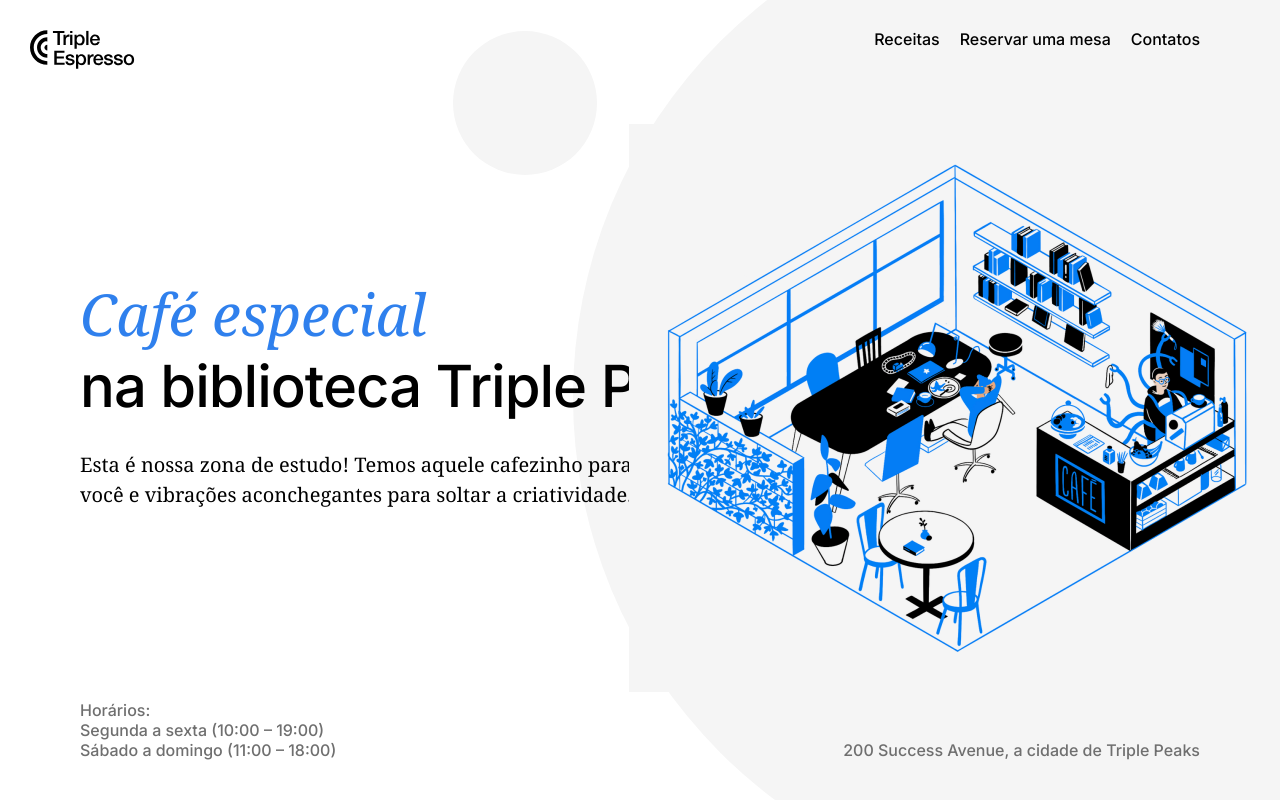
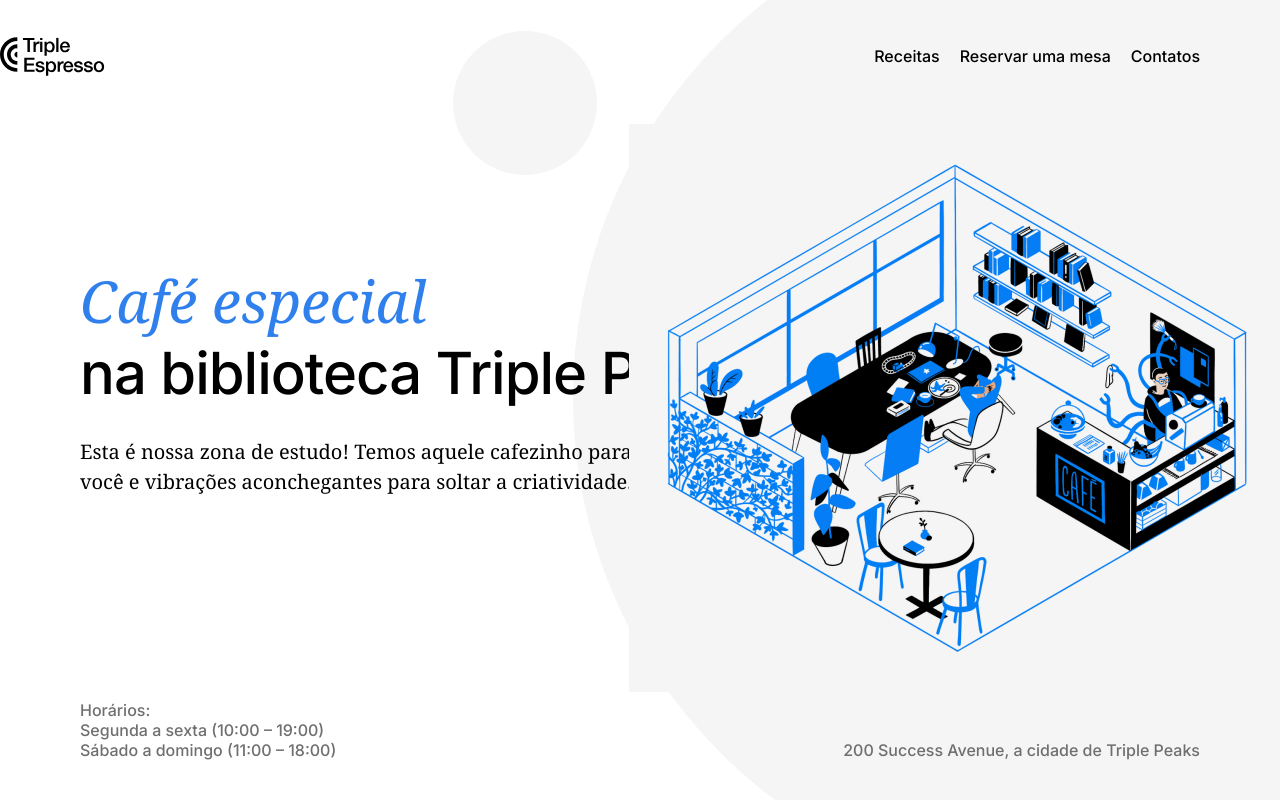
Before and after one commit to vickybispo/web_project_coffeeshop, a plain HTML site: page index.html in a window 1280 px wide. Shown: the top 800 px of the page. Drawn offline with Linux system fonts and the light colour scheme.

Commit message:
corrige layout do nav

```diff
--- a/index.html
+++ b/index.html
@@ -17,7 +17,7 @@
 <body>
   <div class="page">
     <header class="header">
-    <nav>
+    <nav class="nav">
       <img src="./images/logo_coffeeshop_dark.svg" class="nav__logo" alt="logo do café">
       <ul class="nav__links">
         <li>
--- a/pages/index.css
+++ b/pages/index.css
@@ -23,28 +23,28 @@
 }
 .nav {
   display: flex;
+  justify-content: space-between;
   align-items: center;
   width: 100%;
-  height: 0;
   padding-top: 30px;
 
 }
 .nav__logo {
-  position: relative;
+ /* position: relative;
   top: 30px;
-  left: 30px;
+  left: 30px; */
   width: 105px;
   height: 39px;
 }
 
 .nav__links {
-  display: flex;
-  position: relative;
+ display: flex;
+  /*position: relative; */
   justify-content: flex-end;
   column-gap: 20px;
   list-style-type: none;
   margin-right: 80px;
-  bottom: 30px;
+  /*bottom: 30px; */
   padding: 0;
 
 }
```
